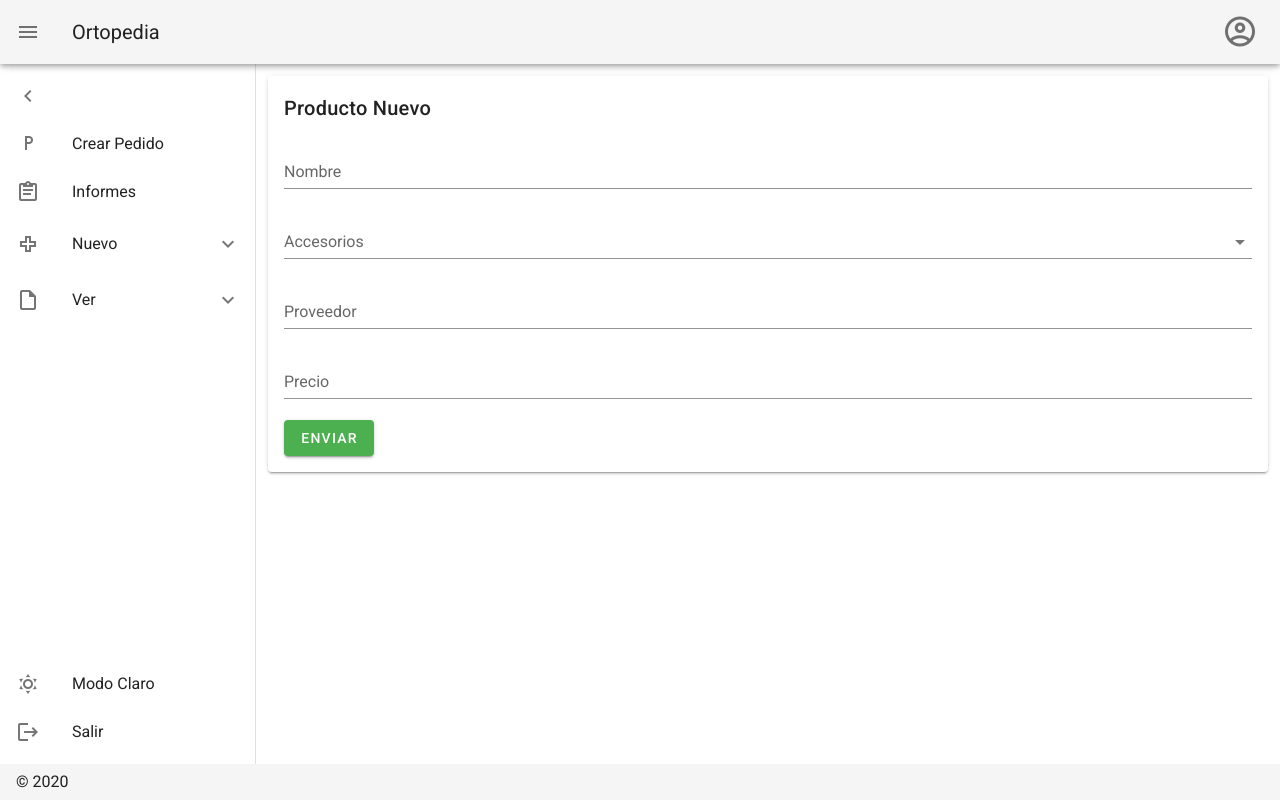
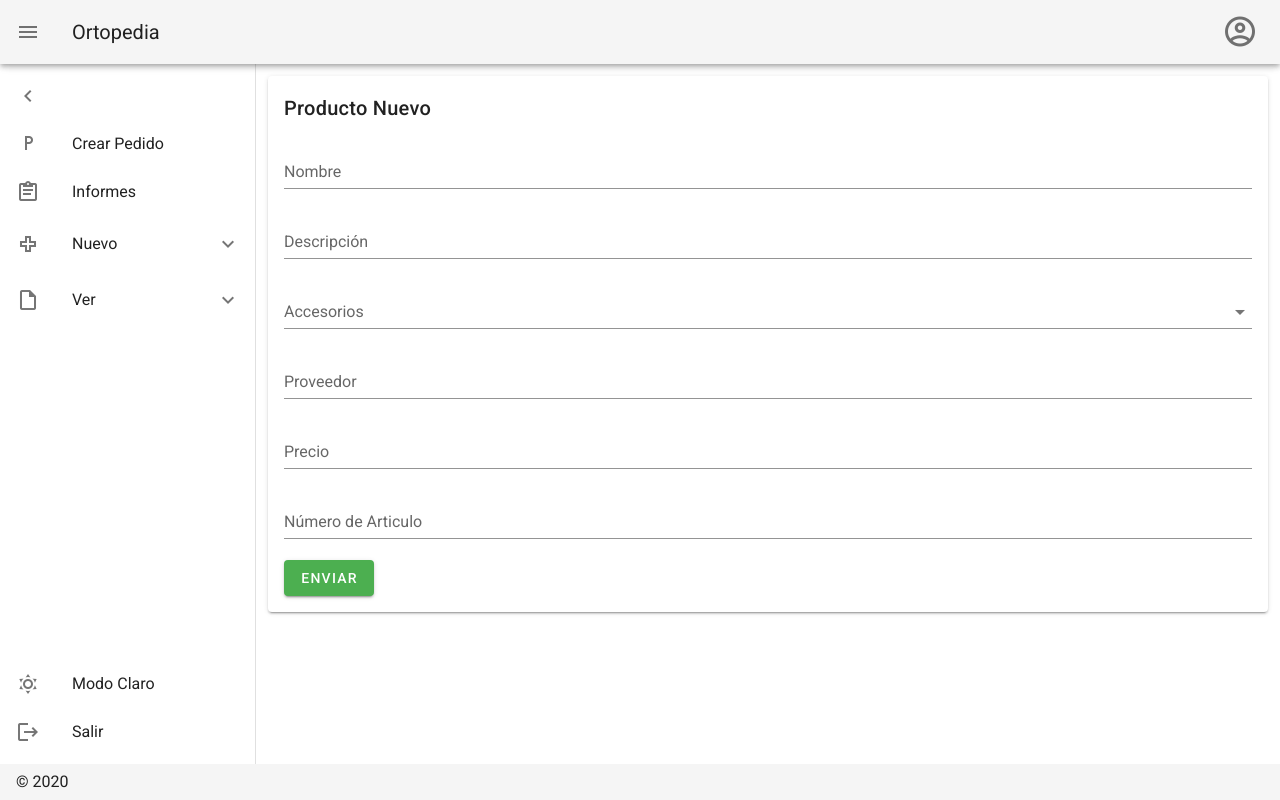
Before and after one commit to francocava/Ortopedia-FrontEnd, a Nuxt app: page /producto in a window 1280 px wide. Built offline with nearby package versions, Linux system fonts and the light colour scheme.

Commit message:
agrego contacto y nroArt y descripcion al prod

```diff
--- a/pages/cliente.vue
+++ b/pages/cliente.vue
@@ -24,6 +24,11 @@
           :rules="dniRules"
           label="DNI"
           required
+        ></v-text-field>
+
+        <v-text-field
+          v-model="contacto"
+          label="Contacto"
         ></v-text-field>
 
         <v-text-field
@@ -66,6 +71,7 @@ export default {
   data: () => ({
     valid: true,
     nombre: '',
+    contacto: '',
     nombreRules: [
       (v) => !!v || 'Falta el nombre del cliente',
       (v) => (v && v.length <= 15) || 'Nombre muy largo',
--- a/pages/clientes.vue
+++ b/pages/clientes.vue
@@ -51,6 +51,12 @@
                       <v-text-field
                         v-model="editedItem.dni"
                         label="DNI"
+                      ></v-text-field>
+                    </v-col>
+                    <v-col cols="12" sm="6" md="4">
+                      <v-text-field
+                        v-model="editedItem.contacto"
+                        label="Contacto"
                       ></v-text-field>
                     </v-col>
                      <v-col cols="12" sm="6" md="4">
@@ -131,6 +137,7 @@ export default {
       },
       { text: 'Apellido', value: 'apellido' },
       { text: 'DNI', value: 'dni', sortable: true },
+      { text: 'Contacto', value: 'contacto'},
       { text: 'Teléfono', value: 'dni', sortable: true },
       { text: 'Obra Social', value: 'obraSocial', sortable: true },
       { text: 'Número Afiliado', value: 'dni', sortable: true },
@@ -142,6 +149,8 @@ export default {
       nombre: '',
       apellido: '',
       dni: 0,
+      contacto: '',
+      telefono: 0,
       obraSocial: '',
     },
     defaultItem: {
@@ -178,6 +187,7 @@ export default {
           nombre: 'Micaela',
           apellido: 'Rodriguez',
           dni: '17998356',
+          contacto: '',
           telefono: '49496060',
           obraSocial: 'Osecac',
           numeroAfiliado: '101010',
@@ -186,6 +196,7 @@ export default {
           nombre: 'Tomas',
           apellido: 'Rodriguez',
           dni: '17888356',
+          contacto: 'Mariela',
           telefono: '43439090',
           obraSocial: 'Pami',
           numeroAfiliado: '96969',
@@ -194,6 +205,7 @@ export default {
           nombre: 'Juan',
           apellido: 'Carlos',
           dni: '14888678',
+          contacto: '',
           telefono: '239402',
           obraSocial: 'OSSBA',
           numeroAfiliado: '324456',
--- a/pages/producto.vue
+++ b/pages/producto.vue
@@ -9,6 +9,11 @@
           :rules="nombreRules"
           label="Nombre"
           required
+        ></v-text-field>
+
+        <v-text-field
+          v-model="descripcion"
+          label="Descripción"
         ></v-text-field>
 
         <v-select
@@ -35,6 +40,12 @@
           required
         ></v-text-field>
 
+        <v-text-field
+          type="number"
+          v-model="nroArt"
+          label="Número de Articulo"
+        ></v-text-field>
+
         <v-btn
           :disabled="!valid"
           color="success"
@@ -53,6 +64,8 @@ export default {
   data: () => ({
     valid: true,
     nombre: '',
+    descripcion: '',
+    nroArt: '',
     nombreRules: [
       (v) => !!v || 'Falta el nombre del producto',
       (v) => (v && v.length <= 50) || 'Nombre muy largo',
```
